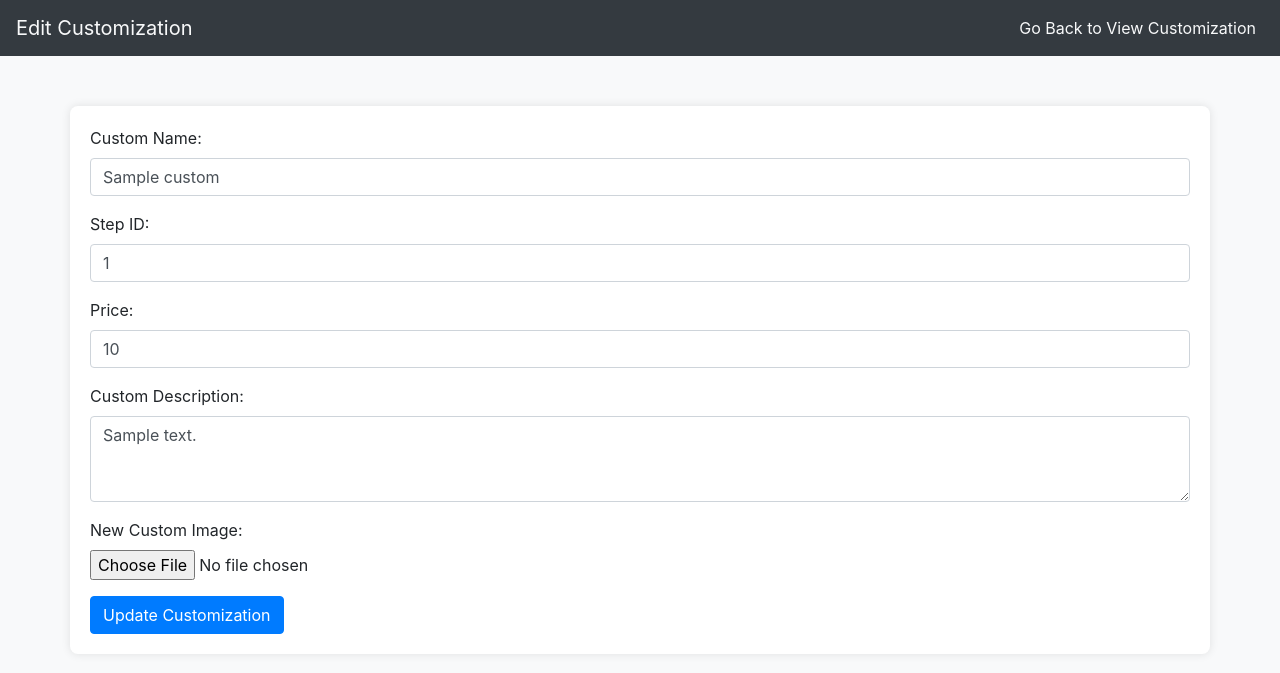
After one commit to walts731/Experiment, a PHP site: page /admin/edit_customization.php?custom_id=1 in a window 1280 px wide. The commit adds this page. Shown: the top 673 px of the page. Run offline with PHP 8.4, Linux system fonts and the light colour scheme; tables that the repository leaves empty or names only in its code hold one stand-in row (values such as "Sample post").

Commit message:
working on customization

```diff
--- /dev/null
+++ b/admin/edit_customization.php
@@ -0,0 +1,147 @@
+<?php
+include('../includes/connect.php');
+session_start();
+
+// Check if custom_id is set in the URL
+if (isset($_GET['custom_id'])) {
+    $custom_id = $_GET['custom_id'];
+
+    // Fetch the customization record based on custom_id
+    $sql = "SELECT `custom_id`, `custom_name`, `step_id`, `price_amt`, `custom_description`, `custom_img` FROM `custom` WHERE `custom_id` = $custom_id";
+    $result = $conn->query($sql);
+
+    if ($result->num_rows == 1) {
+        // Fetch the customization details
+        $row = $result->fetch_assoc();
+        $custom_name = $row['custom_name'];
+        $step_id = $row['step_id'];
+        $price_amt = $row['price_amt'];
+        $custom_description = $row['custom_description'];
+        $custom_img = $row['custom_img'];
+    } else {
+        // Redirect to the view_customization.php if the customization record is not found
+        header("Location: view_customization.php");
+        exit();
+    }
+} else {
+    // Redirect to the view_customization.php if custom_id is not set in the URL
+    header("Location: view_customization.php");
+    exit();
+}
+
+// Check if the form is submitted for updating customization details
+if ($_SERVER['REQUEST_METHOD'] === 'POST') {
+    // Retrieve updated values from the form
+    $new_custom_name = $_POST['new_custom_name'];
+    $new_step_id = $_POST['new_step_id'];
+    $new_price_amt = $_POST['new_price_amt'];
+    $new_custom_description = $_POST['new_custom_description'];
+
+    // Check if a new image file is uploaded
+    if ($_FILES['new_custom_img']['error'] === 0) {
+        // File upload was successful
+        $new_custom_img = $_FILES['new_custom_img']['name'];
+
+        // Move the uploaded file to the desired directory (adjust the path as needed)
+        move_uploaded_file($_FILES['new_custom_img']['tmp_name'], './custom_images/' . $new_custom_img);
+
+        // Update the customization record with the new image file
+        $update_sql = "UPDATE `custom` SET
+                       `custom_name` = '$new_custom_name',
+                       `step_id` = '$new_step_id',
+                       `price_amt` = '$new_price_amt',
+                       `custom_description` = '$new_custom_description',
+                       `custom_img` = '$new_custom_img'
+                       WHERE `custom_id` = $custom_id";
+    } else {
+        // No new image file uploaded, update without changing the image file
+        $update_sql = "UPDATE `custom` SET
+                       `custom_name` = '$new_custom_name',
+                       `step_id` = '$new_step_id',
+                       `price_amt` = '$new_price_amt',
+                       `custom_description` = '$new_custom_description'
+                       WHERE `custom_id` = $custom_id";
+    }
+
+    if ($conn->query($update_sql) === TRUE) {
+        echo "<script>alert('Customization updated successfully')</script>";
+        echo "<script>alert(window.open('view_customization.php','_self')</script>";
+    } else {
+        echo "Error updating customization: " . $conn->error;
+    }
+}
+
+?>
+
+<!DOCTYPE html>
+<html lang="en">
+<head>
+    <meta charset="UTF-8">
+    <meta name="viewport" content="width=device-width, initial-scale=1.0">
+    <title>Edit Customization</title>
+    <!-- Include Bootstrap CSS -->
+    <link href="https://stackpath.bootstrapcdn.com/bootstrap/4.5.2/css/bootstrap.min.css" rel="stylesheet">
+    <!-- Custom Styles -->
+    <style>
+        body {
+            background-color: #f8f9fa;
+        }
+        .container {
+            background-color: #fff;
+            padding: 20px;
+            border-radius: 8px;
+            box-shadow: 0 0 10px rgba(0, 0, 0, 0.1);
+            margin-top: 50px;
+        }
+    </style>
+</head>
+<body>
+    <!-- Navigation Bar -->
+    <nav class="navbar navbar-expand-lg navbar-light bg-dark">
+        <a class="navbar-brand text-light" href="#">Edit Customization</a>
+        <button class="navbar-toggler" type="button" data-toggle="collapse" data-target="#navbarNav" aria-controls="navbarNav"
+            aria-expanded="false" aria-label="Toggle navigation">
+            <span class="navbar-toggler-icon"></span>
+        </button>
+        <div class="collapse navbar-collapse" id="navbarNav">
+            <ul class="navbar-nav ml-auto">
+                <li class="nav-item">
+                    <a class="nav-link text-light" href="view_customization.php">Go Back to View Customization</a>
+                </li>
+            </ul>
+        </div>
+    </nav>
+
+    <div class="container">
+        <form method="POST" action="" enctype="multipart/form-data">
+            <div class="form-group">
+                <label for="new_custom_name">Custom Name:</label>
+                <input type="text" class="form-control" id="new_custom_name" name="new_custom_name" value="<?php echo $custom_name; ?>" required>
+            </div>
+            <div class="form-group">
+                <label for="new_step_id">Step ID:</label>
+                <input type="number" class="form-control" id="new_step_id" name="new_step_id" value="<?php echo $step_id; ?>" required>
+            </div>
+            <div class="form-group">
+                <label for="new_price_amt">Price:</label>
+                <input type="text" class="form-control" id="new_price_amt" name="new_price_amt" value="<?php echo $price_amt; ?>" required>
+            </div>
+            <div class="form-group">
+                <label for="new_custom_description">Custom Description:</label>
+                <textarea class="form-control" id="new_custom_description" name="new_custom_description" rows="3" required><?php echo $custom_description; ?></textarea>
+            </div>
+            <div class="form-group">
+                <label for="new_custom_img">New Custom Image:</label>
+                <input type="file" class="form-control-file" id="new_custom_img" name="new_custom_img">
+            </div>
+
+            <button type="submit" class="btn btn-primary">Update Customization</button>
+        </form>
+    </div>
+
+    <!-- Include Bootstrap JS and Popper.js (required for Bootstrap) -->
+    <script src="https://code.jquery.com/jquery-3.5.1.slim.min.js"></script>
+    <script src="https://cdn.jsdelivr.net/npm/@popperjs/core@2.9.3/dist/umd/popper.min.js"></script>
+    <script src="https://stackpath.bootstrapcdn.com/bootstrap/4.5.2/js/bootstrap.min.js"></script>
+</body>
+</html>
--- a/login_process.php
+++ b/login_process.php
@@ -35,12 +35,14 @@ if ($_SERVER["REQUEST_METHOD"] == "POST") {
             exit(); // Add exit to stop script execution after redirection
         } else {
             // Password is incorrect, redirect to login page with an error message
+            echo "<script>alert('Invalid credentials')</script>";
             header("Location: login.php?error=invalid_credentials");
             exit(); // Add exit to stop script execution after redirection
         }
     } else {
 
         // User not found, redirect to login page with an error message
+        echo "<script>alert('Invalid credentials')</script>";
         header("Location: login.php?error=invalid_credentials");
         exit(); // Add exit to stop script execution after redirection
     }
```
Also changed, not shown: admin/admin_dashboard.php (+15 -11 lines), admin/view_customization.php (added, +92 -0 lines), customize_order.php (+16 -7 lines), admin/custom_images/anklet.jpg (added), admin/custom_images/blue.png (added), admin/custom_images/bracelet.jpg (added), admin/custom_images/cap.jpg (added), admin/custom_images/green.png (added), admin/custom_images/loginadmin.jpg (added), admin/custom_images/necklace.jpg (added), admin/custom_images/pink.png (added), admin/custom_images/red.png (added), admin/custom_images/white.png (added), admin/custom_images/yellow.png (added).
